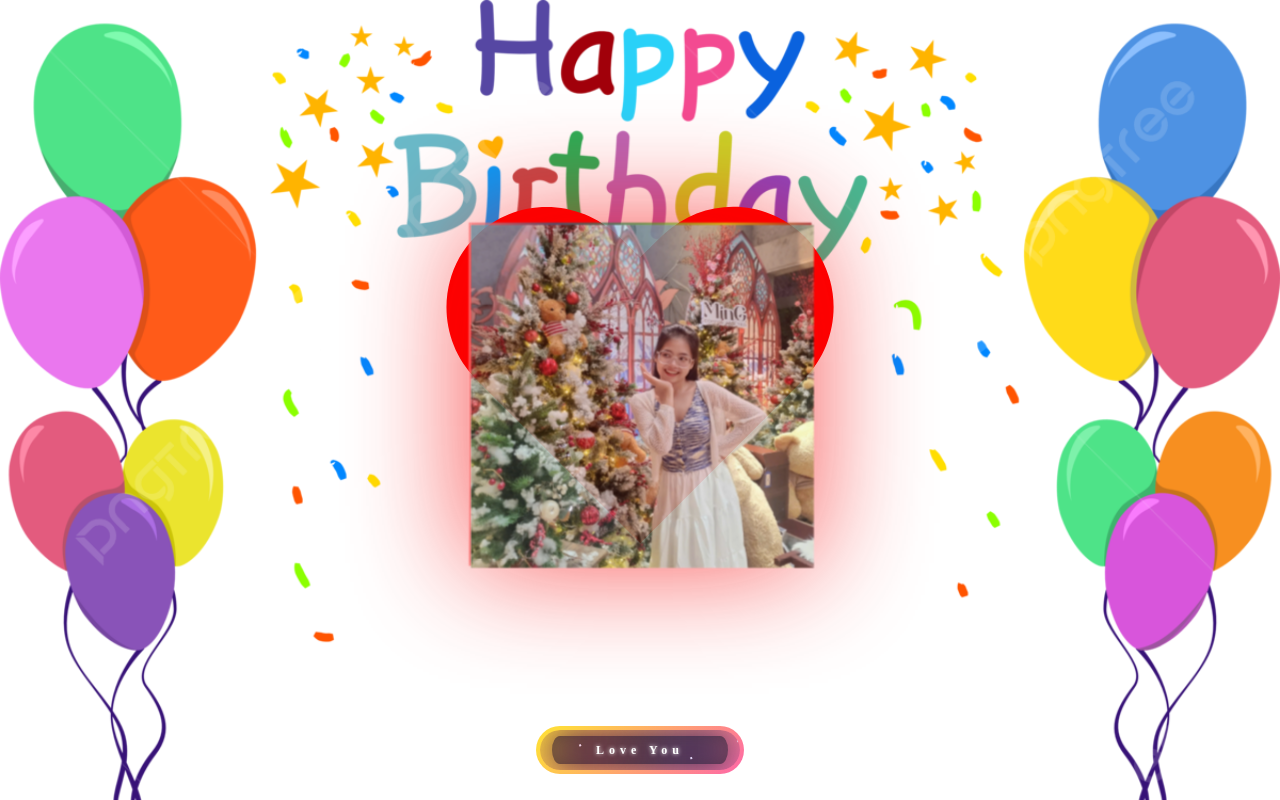
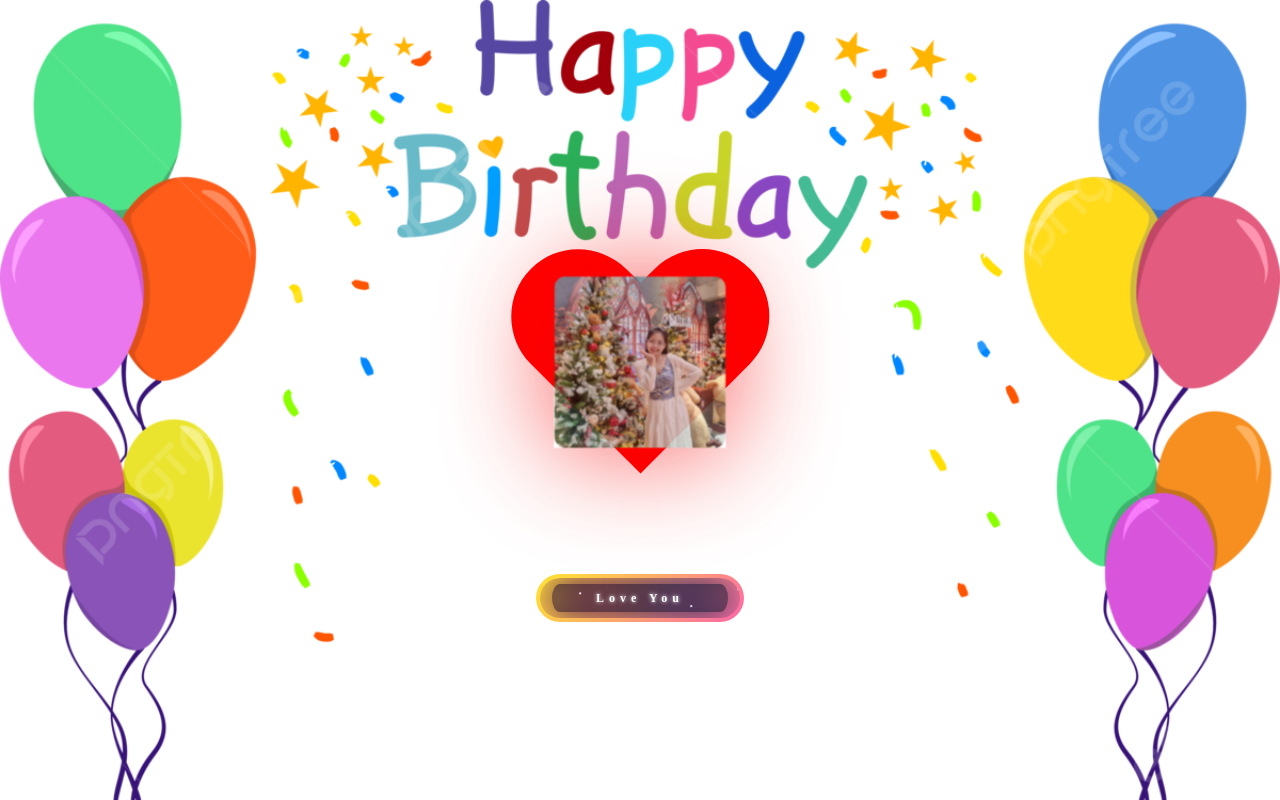
Before and after one commit to manhit01/SinhNhatEiu, a plain HTML site: page index.html in a window 1280 px wide. Drawn offline with nearby package versions, Linux system fonts and the light colour scheme.

Commit message:
a
sinh nhat

```diff
--- a/index.html
+++ b/index.html
@@ -31,7 +31,7 @@
         </div>
 
 
-    <button id="continue" type="button" class="btn">
+    <button style="margin-top:-30px" id="continue" type="button" class="btn">
         <strong>Love You</strong>
         <div id="container-stars">
             <div id="stars"></div>
--- a/style.css
+++ b/style.css
@@ -1,10 +1,10 @@
 .cube-container {
-  width: 300px;
-  height: 300px;
+  width: 150px;
+  height: 150px;
   perspective: 800px;
   margin: 30px auto;
   position: absolute;
-  top: 50%;
+  top: 45%;
   left: 50%;
   transform: translate(-50%, -50%);
   z-index: 10;
@@ -23,15 +23,14 @@ body {
 
 .face {
   position: absolute;
-  width: 300px;
-  height: 300px;
+  width: 150px;
+  height: 150px;
   color: rgb(214, 21, 21);
   font-size: 18px;
   text-align: center;
   line-height: ;
   background: transparent;
   opacity: 0.9;
-  border: 2px solid;
   border-image: linear-gradient(
       to right,
       #ff6b6b,
@@ -82,9 +81,10 @@ body {
   }
 }
 .image {
-  width: 300px;
+  width: 150px;
   object-fit: cover;
-  height: 300px;
+  height: 150px;
+  border-radius: 10px;
 }
 .tab1 {
   background-image: url(h2.jpg);
@@ -93,9 +93,10 @@ body {
 }
 .heart {
   color: red;
-  font-size: 450px;
+  font-size: 300px;
   animation: heartbeat 10s ease-in-out infinite;
   position: relative;
+  margin-top: -50px;
 }
 
 @keyframes heartbeat {
```
